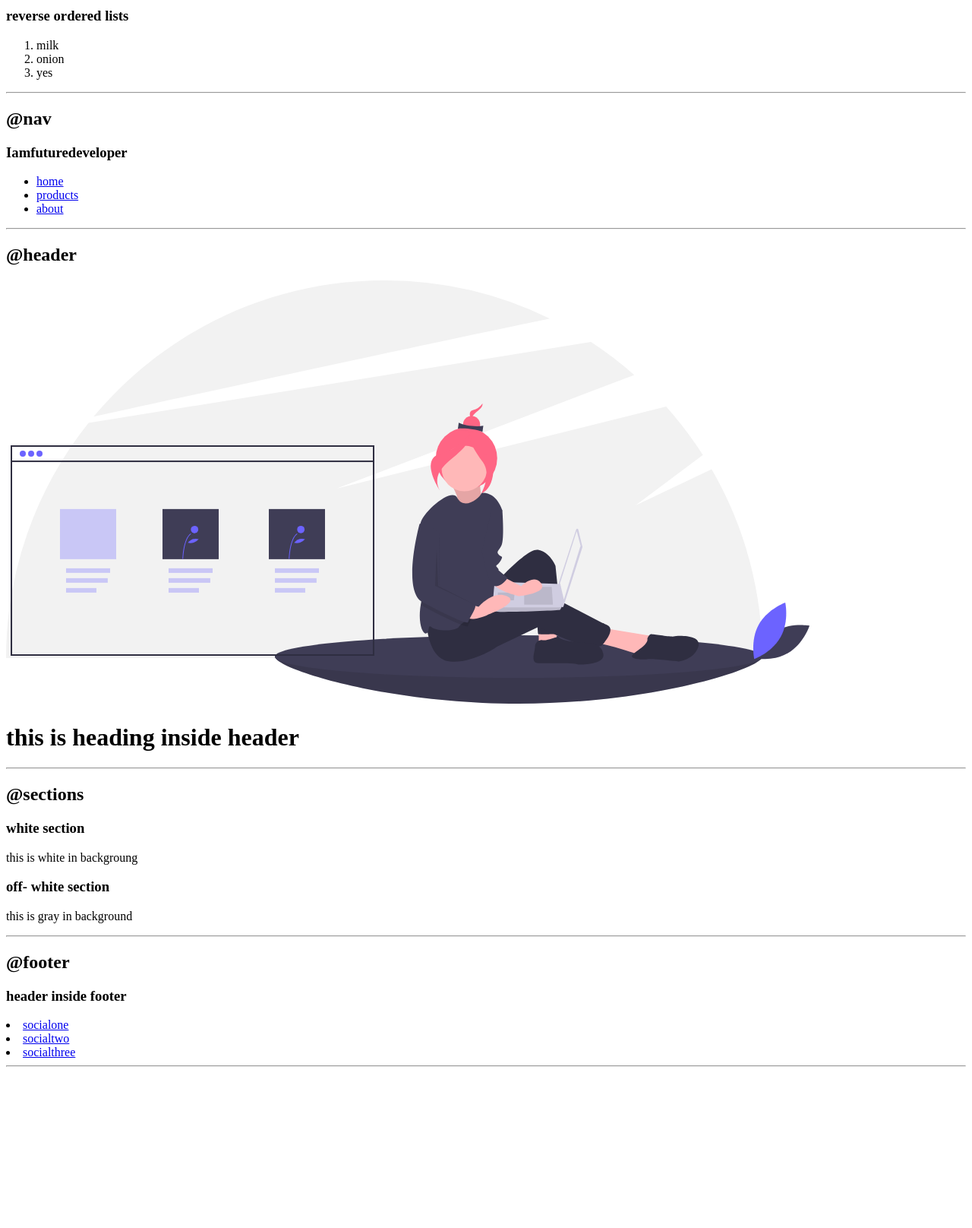
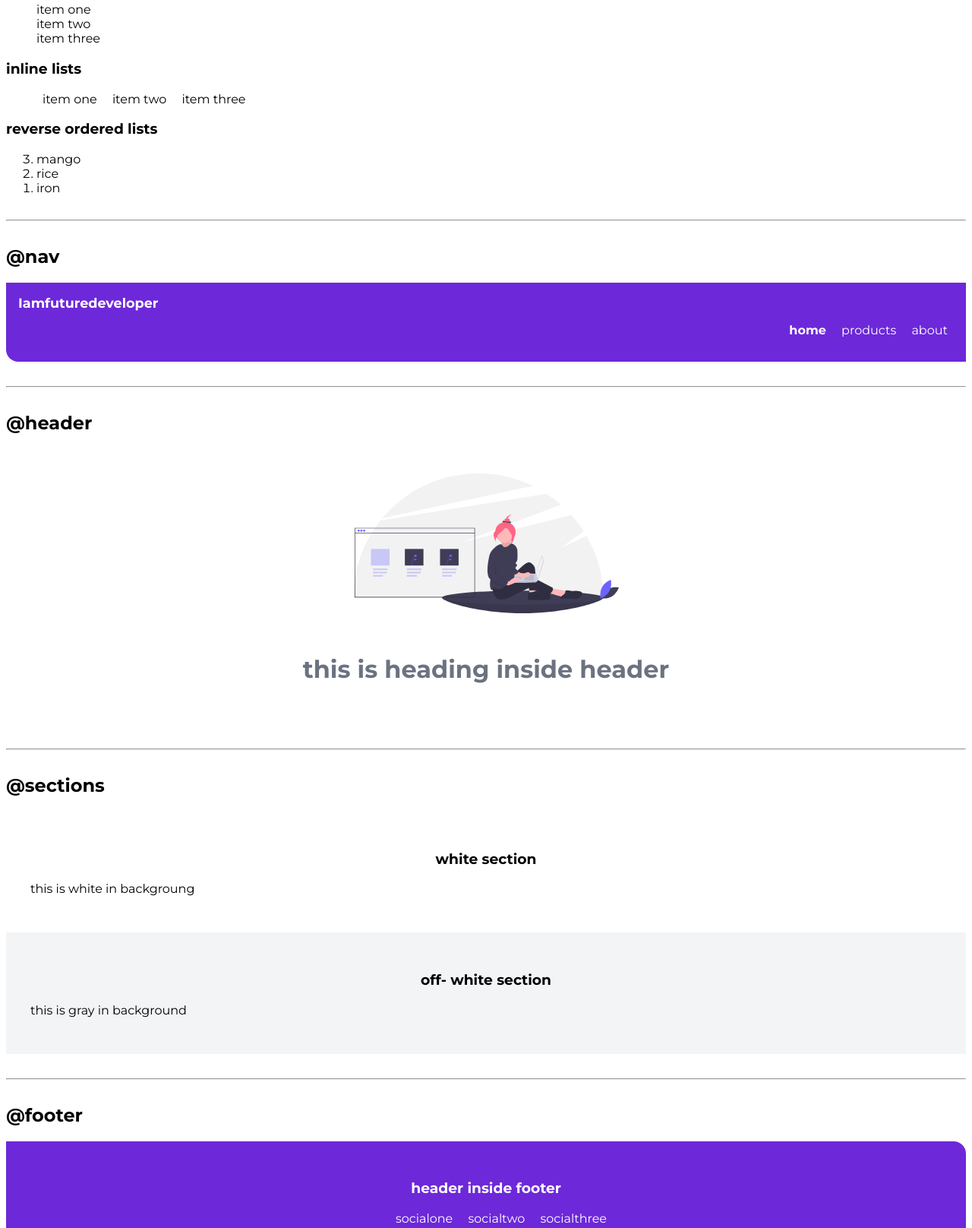
Before and after one commit to Jineshsonawat/Working-on-project, a plain HTML site: page index.html in a window 1280 px wide. Shown: the part 977-2593 px from the top of the page at 76% size. Before the commit the page ends 2389 px from the top, so only its background shows below. Drawn offline with Linux system fonts and the light colour scheme.

Commit message:
docs: updated

```diff
--- a/index.html
+++ b/index.html
@@ -5,12 +5,18 @@
     <meta charset="UTF-8">
     <meta name="viewport" content="width=device-width, initial-scale=1.0">
     <title>Component library</title>
+
+    <link href="style.css" rel="stylesheet" />
+
+
 </head>
 
 <body>
+
+
     <h1>Jinesh's component library.</h1>
-    <p>I am attending neog.camp and is currently completing level zero.</p>
-    <p>this is a components library created by me to better design each element.</p>
+    <p><strong>Jinesh</strong> is attending neog.camp and is currently completing level zero.</p>
+    <p>This is a components library created by me to better design each element.</p>
 
     <hr>
 
@@ -24,74 +30,81 @@
 
     <h2>@containers</h2>
     <h3>@fluid container</h3>
-    <p>This is going to be a fluid container. It will go full width of page.
-    </p>
+    <div class="container">This is going to be a fluid container. It will go full width of page.
+    </div>
 
     <h3>@center container</h3>
-    <div>This is going to be a center conatiner. It will go till a givem width and center content</div>
+    <div class="container container-center">This is going to be a center conatiner. It will go till a givem width and
+        center content</div>
 
     <hr>
 
     <h2>@links</h2>
-    <a href="/">Primary Link</a>
-    <a href="/">Secondary Link</a>
+    <a class="link-primary link" href="/">Primary Link</a>
+    <a class="link secondary-link" href="/">Secondary Link</a>
 
     <hr>
 
     <h2>@lists</h2>
     <h3>unordered lists</h3>
-    <ul>
+    <ul class="non-bullet">
         <li>item one</li>
         <li>item two</li>
         <li>item three</li>
     </ul>
 
     <h3>inline lists</h3>
-    <ul>
-        <li>item one</li>
-        <li>item two</li>
-        <li>item three</li>
+    <ul class="non-bullet">
+        <li class="list-inline">item one</li>
+        <li class="list-inline">item two</li>
+        <li class="list-inline">item three</li>
     </ul>
 
     <h3>reverse ordered lists</h3>
-    <ol>
-        <li>milk</li>
-        <li>onion</li>
-        <li>yes</li>
+
+    <ol reversed>
+        <li>mango</li>
+        <li>rice</li>
+        <li>iron</li>
     </ol>
 
-    <hr>
+
+
+    <hr />
 
     <h2>@nav</h2>
-    <h3>Iamfuturedeveloper</h3>
-    <ul>
-        <li>
-            <a href="/">home</a>
-        </li>
-        <li>
-            <a href="/">products</a>
-        </li>
-        <li>
-            <a href="/">about</a>
-        </li>
-    </ul>
+    <nav class="nav container">
+        <div class="bold">Iamfuturedeveloper</div>
+        <ul class="align">
+            <li class="list-inline">
+                <a class="nav-link" href="/"><strong>home</strong></a>
+            </li>
+            <li class="list-inline">
+                <a class="nav-link" href="/">products</a>
+            </li>
+            <li class="list-inline">
+                <a class="nav-link" href="/">about</a>
+            </li>
+        </ul>
+    </nav>
 
     <hr>
 
     <h2>@header</h2>
-    <header>
-        <img src="images/image.svg" />
-        <h1>this is heading inside header</h1>
+    <header class="hero">
+        <img class="header-img" src="images/image.svg" />
+        <h1 class="header">this is heading inside header</h1>
     </header>
 
     <hr>
 
     <h2>@sections</h2>
-    <section>
+    <section class="section" >
         <h3>white section</h3>
         <p>this is white in backgroung</p>
     </section>
-    <section>
+
+    <section class="section ov">
         <h3>off- white section</h3>
         <p>this is gray in background</p>
     </section>
@@ -99,19 +112,23 @@
     <hr>
 
     <h2>@footer</h2>
-    <footer>
+    <footer class="footer">
         <h3>header inside footer</h3>
-        <li>
-            <a href="/">socialone</a>
+        <ul class="non-bullet">
+        <li class="list-inline">
+            <a class="h" href="/">socialone</a>
         </li>
-        <li>
-            <a href="/">socialtwo</a>
+        <li class="list-inline">
+            <a class="h" href="/">socialtwo</a>
         </li>
-        <li>
-            <a href="/">socialthree</a>
+        <li class="list-inline">
+            <a class="h" href="/">socialthree</a>
         </li>
+        </ul>
     </footer>
     <hr>
+
+    <div style="height: 20vh;"></div>
 
 </body>
 
--- /dev/null
+++ b/style.css
@@ -0,0 +1,114 @@
+@import url('https://fonts.googleapis.com/css2?family=Montserrat:wght@400;700&display=swap');
+
+body {
+    font-family: 'Montserrat', sans-serif;
+}
+
+:root {
+    --primary-color: #6D28D9;
+    --gray-color:#6B7280;
+}
+
+hr {
+    margin: 2rem 0rem;
+}
+
+.container {
+    padding: 0rem 1rem;
+}
+
+.container-center {
+    max-width: 600px;
+    margin: auto;
+}
+
+
+
+.link-primary {
+    background-color: var(--primary-color);
+    color: white;
+    border-radius: 0.5rem;
+}
+
+.link {
+    padding: 0.5rem 0.5rem;
+    text-decoration: none;
+}
+
+.secondary-link {
+    color: var(--primary-color);
+    border-radius: 0.5rem;
+    border: 1px solid var(--primary-color);
+}
+
+.non-bullet {
+    list-style: none;
+}
+
+.list-inline {
+    display: inline;
+    padding: 0rem 0.5rem;
+}
+
+.nav {
+    background-color: var(--primary-color);
+    color: white;
+    padding: 1rem;
+    border-bottom-left-radius: 1rem;
+}
+
+.nav-link {
+    text-decoration: none;
+    color: white;
+}
+
+.align {
+    text-align: right;
+}
+
+.bold {
+    font-weight: bold;
+    font-size: 1.1rem;
+}
+
+
+.header-img{
+    max-width: 350px;
+    margin: auto;
+    display: block;
+
+}
+.hero{
+    padding: 2rem;
+}
+
+.header{
+    padding-top: 2rem;
+    text-align: center;
+    color:var(--gray-color)
+}
+
+.section{
+    padding: 2rem;
+}
+
+.section h3{
+    text-align: center;
+}
+
+.ov{
+    background-color:#F3F4F6;
+}
+
+.footer{
+    background-color: var(--primary-color);
+    text-align: center;
+    color: white;
+    padding: 2rem;
+    border-top-right-radius: 1rem;
+}
+
+.h{
+    color: white;
+    text-decoration: none;
+}
```
